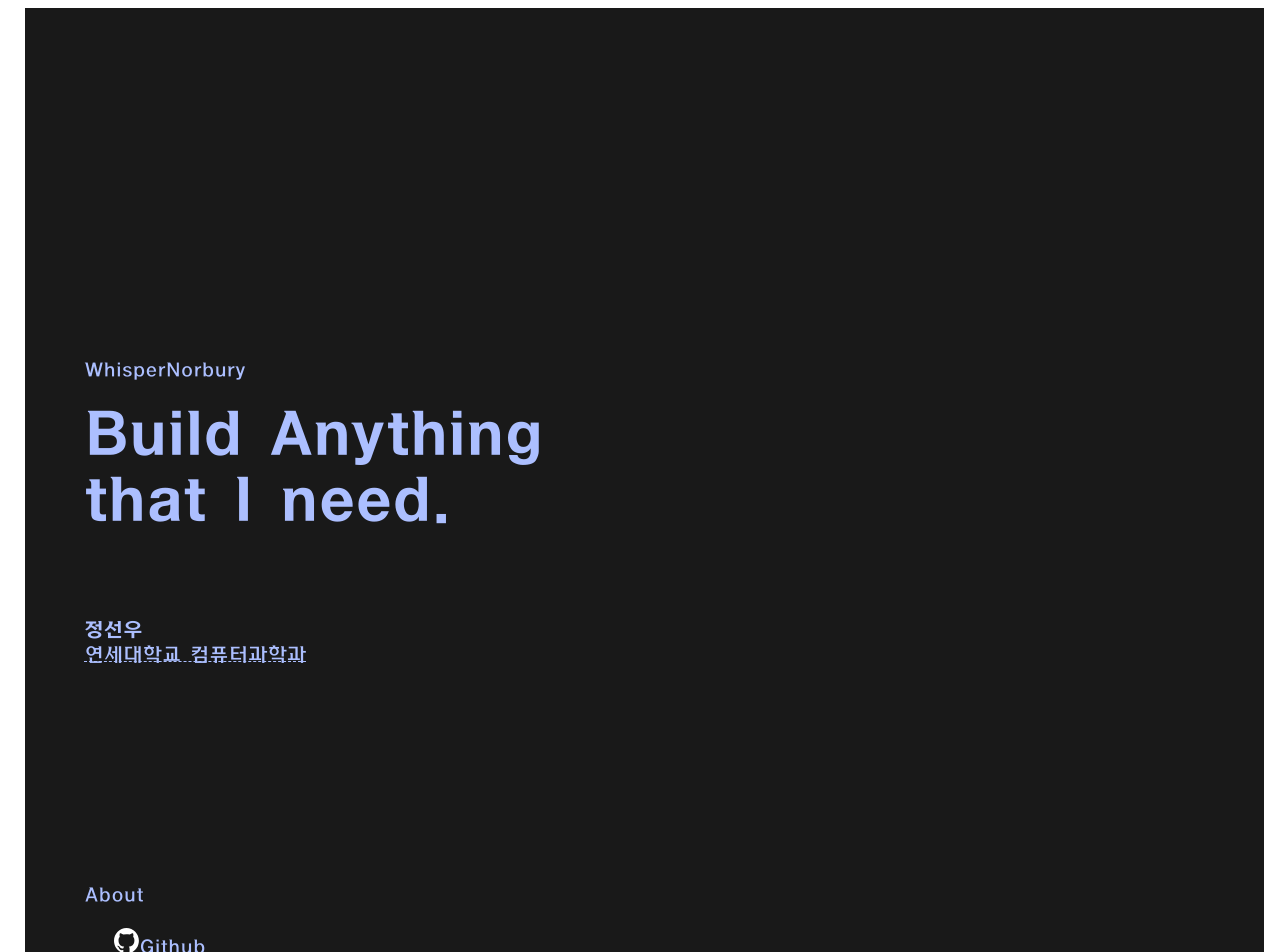
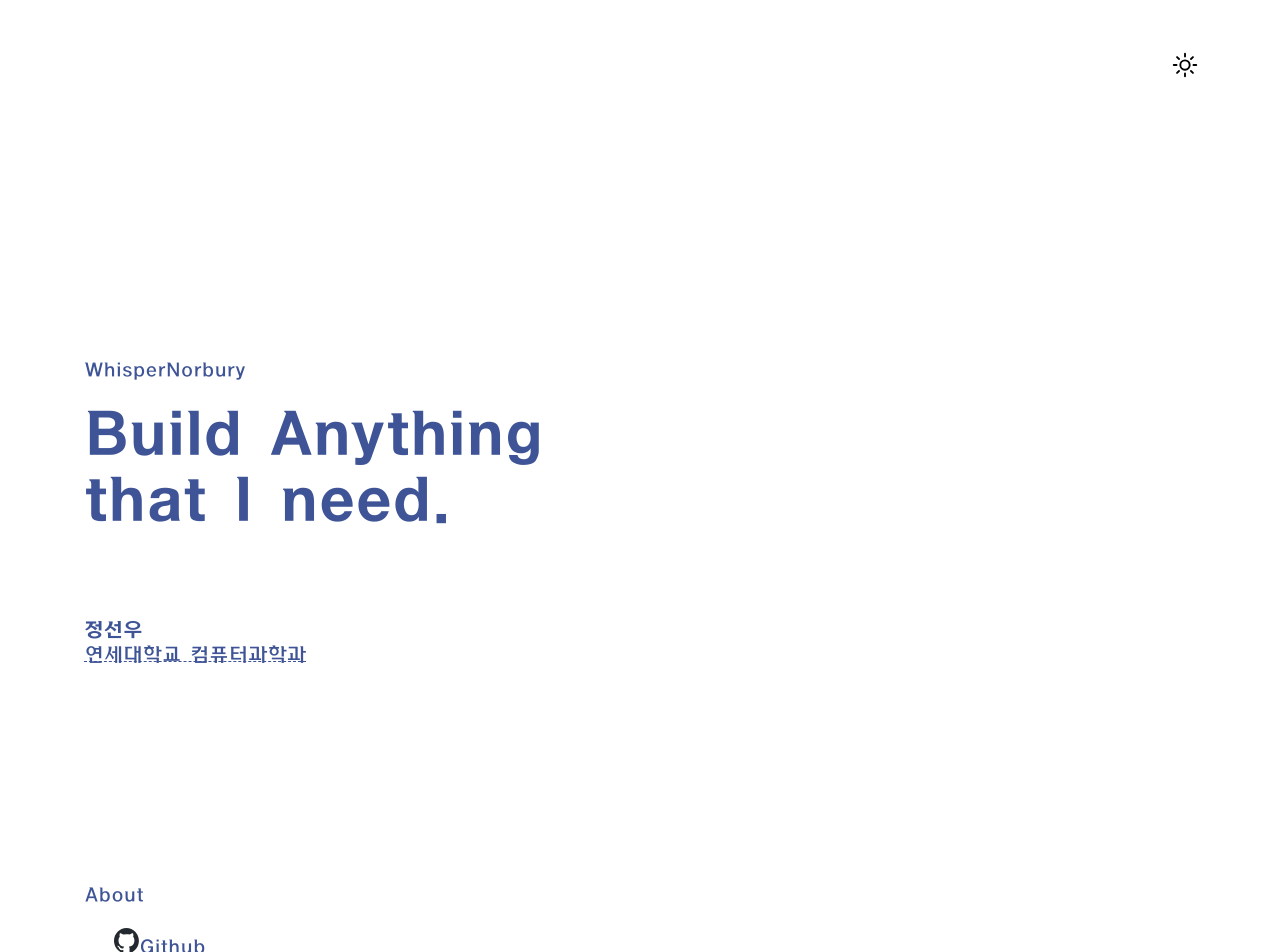
Before and after one commit to whispernorbury/whispernorbury-homepage, a Next.js app: page / in a window 1280 px wide. Shown: the top 952 px of the page. Built offline with nearby package versions, Linux system fonts and the light colour scheme.

Commit message:
Darkmode clearly completed

```diff
--- a/app/globals.css
+++ b/app/globals.css
@@ -12,6 +12,8 @@ body {
   line-height: 1.3em;
   min-width: 700px;
   min-height: 500px;
+  /* background-color: var(--bgDark); */
+  /* color : var(--textDark); */
   transition: background-color 0.2s ease, color 0.2s ease;
 }
 a {
--- a/app/page.tsx
+++ b/app/page.tsx
@@ -11,13 +11,16 @@ import { useState } from "react"
 
 
 const Home: React.FC = () => {
-  const [ isDark, chageDark ] = useState(true);
+
+  const [ isDark, changeDark ] = useState(false);
+  const changeTheme =() => { changeDark(!isDark); }
+
   return (
     <Body darkmode={isDark}>
-      <Navigation/>
+      <Navigation darkmode={isDark} toggleDark={changeTheme}/>
       <MainInfo/>
       <Space h={'40px'}/>
-      <LinkedProfile isDark={isDark}/>
+      <LinkedProfile darkmode={isDark}/>
       <FootPrint/>
       <Footer/>
     </Body>
--- a/components/Navigation.tsx
+++ b/components/Navigation.tsx
@@ -1,4 +1,7 @@
 import styled from 'styled-components'
+import Image from 'next/image'
+import Moon from '@/public/icons/Moon-white.svg'
+import Sun from '@/public/icons/Sun-black.svg'
 
 const NavContainer = styled.div`
     position: fixed;
@@ -11,11 +14,20 @@ const NavCell = styled.div`
     cursor: pointer;
     a { text-decoration: none; }
 `
-const Navigation : React.FC = () => {
+interface Props {
+    darkmode : boolean;
+    toggleDark : () => void;
+}
+const Navigation : React.FC<Props> = ({darkmode, toggleDark }) => {
     return (
         <NavContainer>
+            <NavCell onClick={toggleDark}>
+                {darkmode
+                    ? <Image src={Moon} height={30} width={30} alt='Moon'/>
+                    : <Image src={Sun} height={30} width={30} alt='Sun'/>
+                }
+            </NavCell>
             <NavCell>
-
             </NavCell>
         </NavContainer>
     )
--- a/components/contents/LinkedProfile.tsx
+++ b/components/contents/LinkedProfile.tsx
@@ -15,28 +15,28 @@ const ContentCell = styled.div`
 `
 
 interface Props {
-    isDark : boolean;
+    darkmode : boolean;
 }
 
-const LinkedProfile : React.FC<Props> = ({isDark}) => {
+const LinkedProfile : React.FC<Props> = ({darkmode}) => {
     const List = [
         {
             id: 0,
             title: "Github",
             link: "https://github.com/whispernorbury",
-            ico: isDark ? GithubIcoWhite : GithubIcoBlack,
+            ico: darkmode ? GithubIcoWhite : GithubIcoBlack,
         },
         {
             id: 1,
             title: "Instagram",
             link: "https://instagram.com/whispernorbury",
-            ico: isDark ? InstagramIcoWhite : InstagramIcoWine,
+            ico: darkmode ? InstagramIcoWhite : InstagramIcoWine,
         },
         {
             id: 2,
             title: "Twitter",
             link: "https://twitter.com/whispernbry",
-            ico: isDark ? TwitterIcoWhite : TwitterIcoSky,
+            ico: darkmode ? TwitterIcoWhite : TwitterIcoSky,
         },
     ]
     return (
```
